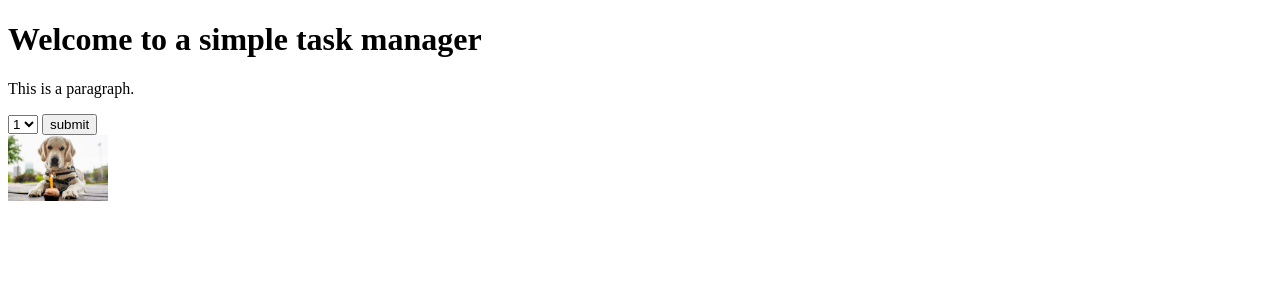
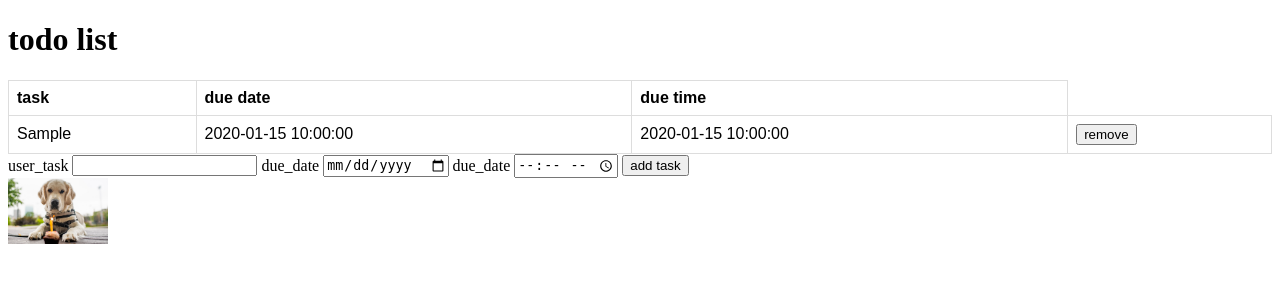
Before and after one commit to BellaCho188/task.manager, a Flask app: template templates/index.html in a window 1280 px wide. Shown: the top 300 px of the page. Run offline with Flask 3, Linux system fonts and the light colour scheme; the template is opened without the code that fills it: most values are stand-ins (such as "Sample title", 1, 10 or a date in 2020).

Commit message:
add the app and html

```diff
--- a/app.py
+++ b/app.py
@@ -1,17 +1,31 @@
-from flask import Flask, render_template, request
+from flask import Flask, render_template, request, url_for, redirect
 app = Flask(__name__)
+
+class Task:
+    """class for tasks"""
+
+    def __init__(self, user_task: str, due_date: str, due_time: str):
+        self.user_task = user_task
+        self.due_date = due_date
+        self.due_time = due_time
+
+    def __str__(self) -> str:
+        return f"Task: {self.user_task}, Due Date: {self.due_date}, Time Due: {self.due_time}"
+
+tasks: list[Task] = []
+
 
 @app.route('/',methods = ['GET', 'POST']) #@ decorator modifies functions
 def index():
     if request.method != 'POST':
-        return render_template('index.html')
-    choice = request.form.get("menu", type=int)
-    print(choice)
-    return render_template('index.html')
-
-@app.route("/goodbye_world")
-def goodbye_world():
-    return "goodbye world"
+        return render_template('index.html', tasks=tasks)
+    form = request.form.to_dict()
+    if "remove_task" in request.form and tasks:
+        tasks.pop(request.form.get("index_to_pop", type=int) - 1)
+        return render_template('index.html', tasks=tasks)
+    if form.pop("add_task") is not None:
+        tasks.append(Task(**form))
+    return render_template('index.html', tasks=tasks)
 
 if __name__ == "__main__":
     app.run(debug=True)
--- a/main.py
+++ b/main.py
@@ -37,6 +37,7 @@ class Tasks:
 
     def time_editor(self, edited_time):
         self.due_time = edited_time
+
 
 def add_task():
     user_task = input("Enter Your Task>>")
--- a/templates/index.html
+++ b/templates/index.html
@@ -1,21 +1,68 @@
 <!DOCTYPE html>
 <html>
-    <head>
+  <head>
     <title>Task manager</title>
-</head>
-<body>
-    <h1>Welcome to a simple task manager</h1>
-    <p>This is a paragraph.</p>
+    <style>
+      table {
+        font-family: arial, sans-serif;
+        border-collapse: collapse;
+        width: 100%;
+      }
+
+      td,
+      th {
+        border: 1px solid #dddddd;
+        text-align: left;
+        padding: 8px;
+      }
+
+      tr:nth-child(even) {
+        background-color: #dddddd;
+      }
+    </style>
+  </head>
+
+  <body>
+    <h1>todo list</h1>
+
+    <table>
+      <thead>
+        <tr>
+          <th scope="col">task</th>
+          <th scope="col">due date</th>
+          <th scope="col">due time</th>
+        </tr>
+      </thead>
+      <tbody>
+        {% for todo in tasks %}
+        <tr>
+          <td>{{ todo.user_task }}</td>
+          <td>{{ todo.due_date }}</td>
+          <td>{{ todo.due_time }}</td>
+          <td>
+            <form method="post">
+                <input type="hidden" name="index_to_pop" value="{{ loop.index }}" />
+                <button type="submit" name="remove_task">remove</button>
+            </form>
+        </td>
+        </tr>
+        {% endfor %}
+      </tbody>
+    </table>
+
     <form method="post">
-        <select name = "menu">
-            <option value="1">1</option>
-            <option value="2">2</option>
-            <option value="3">3</option>
-            <option value="4">4</option>
-        </select>
-        <button type="submit">submit</button>
+      <label for="user_task">user_task</label>
+      <input name="user_task" />
+
+      <label for="due_date">due_date</label>
+      <input name="due_date" type="date" />
+
+      <label for="due_time">due_date</label>
+      <input name="due_time" type="time" />
+
+      <button type="submit" name="add_task">add task</button>
     </form>
 
-    <img src="{{ url_for('static', filename='cooper.png') }}" width="100"/>
-</body>
+    <img src="{{ url_for('static', filename='cooper.png') }}" width="100" />
+  </body>
 </html>
```
